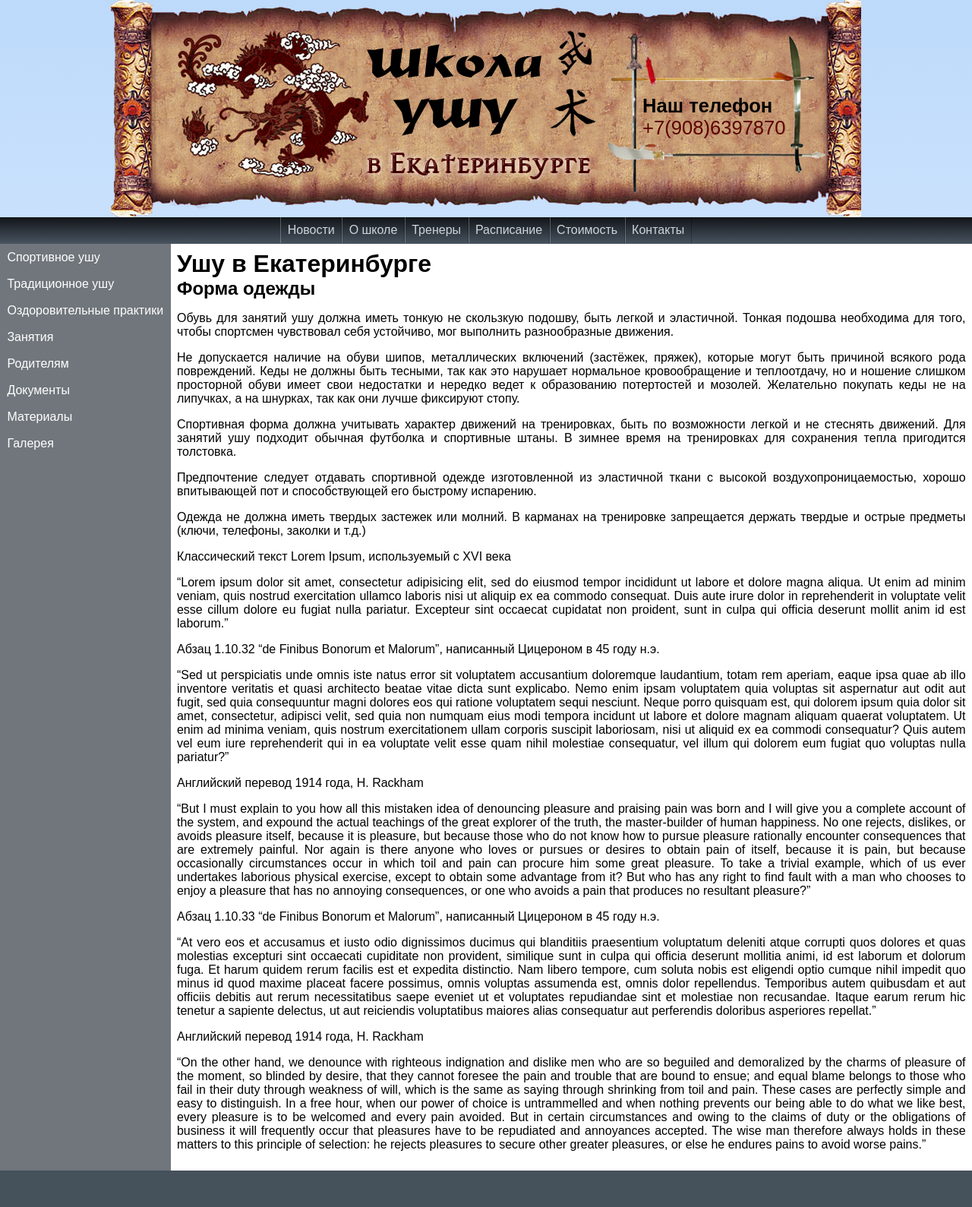
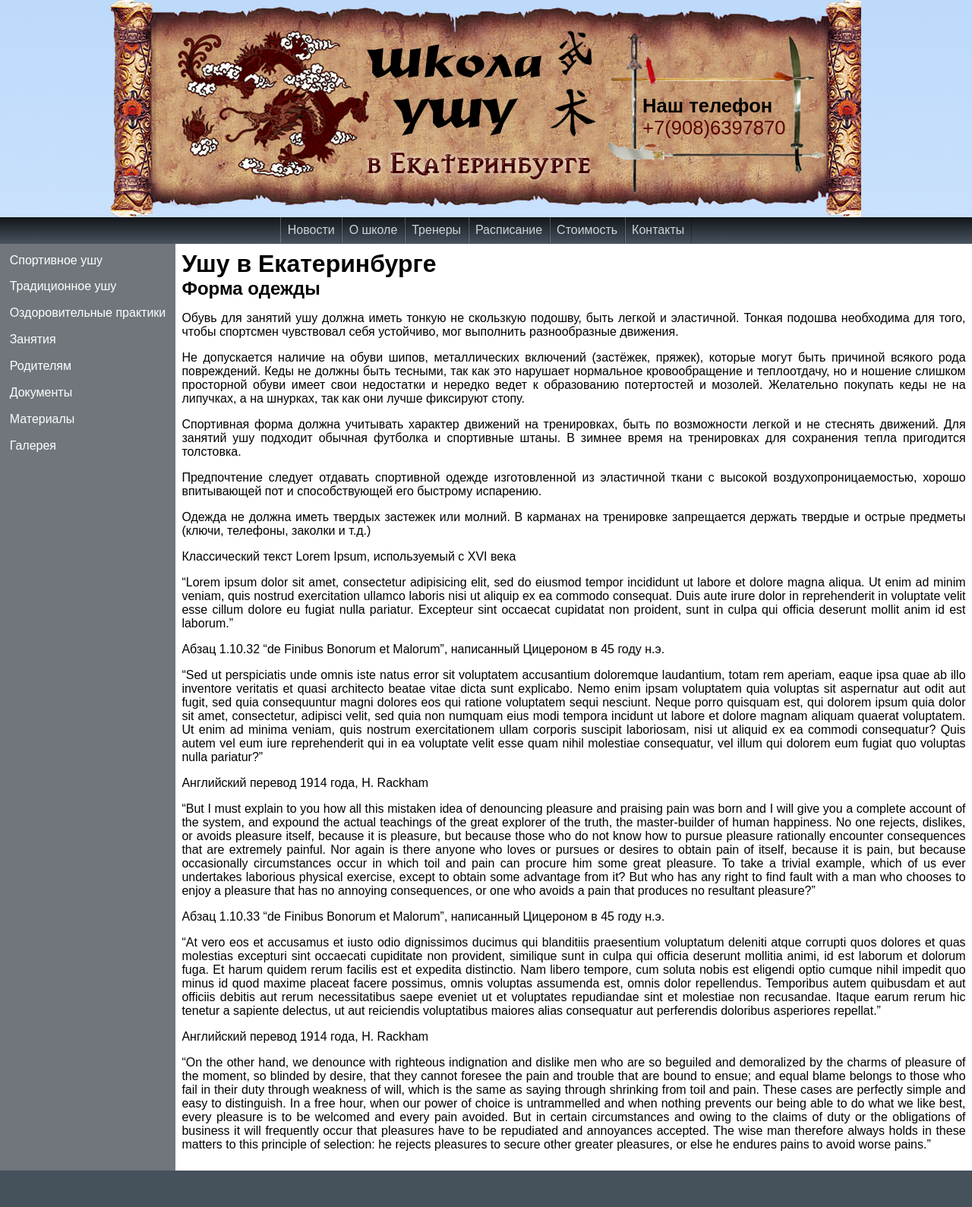
Before and after one commit to ukoloff/wushu, a Jekyll site: the page built from index.md, in a window 1280 px wide. Shown: the whole page at 76% size. Built offline with Jekyll 4.4.1, drawn with Linux system fonts in a browser that asks for light colours; Markdown is read by kramdown in place of the engine named in the settings.

Commit message:
Pad vmenu

```diff
--- a/css/qi.css
+++ b/css/qi.css
@@ -77,6 +77,7 @@ h1, h2, h3, h4, h5, h6 {
 
 #vmenu {
   white-space: nowrap;
+  padding: 0.5ex;
   background-color: #70767c;
   text-align: left;
   vertical-align: top;
```
